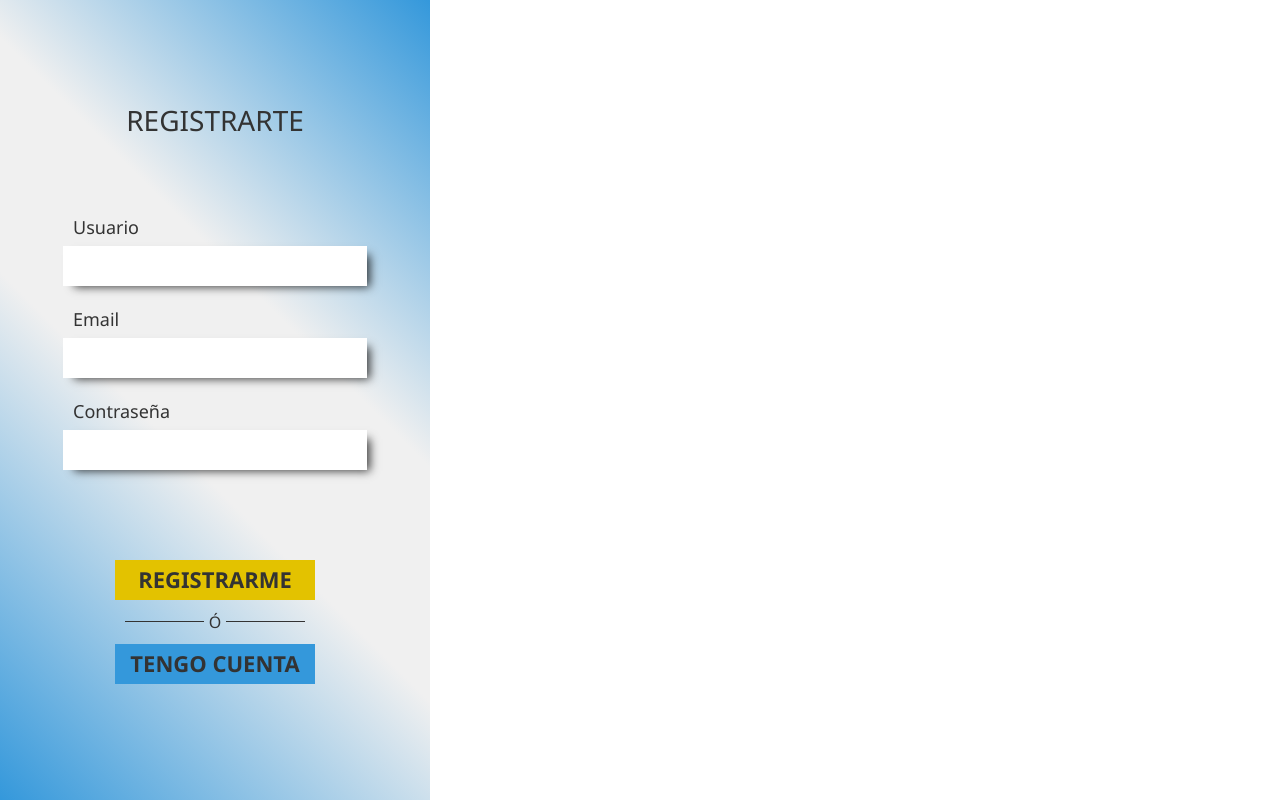
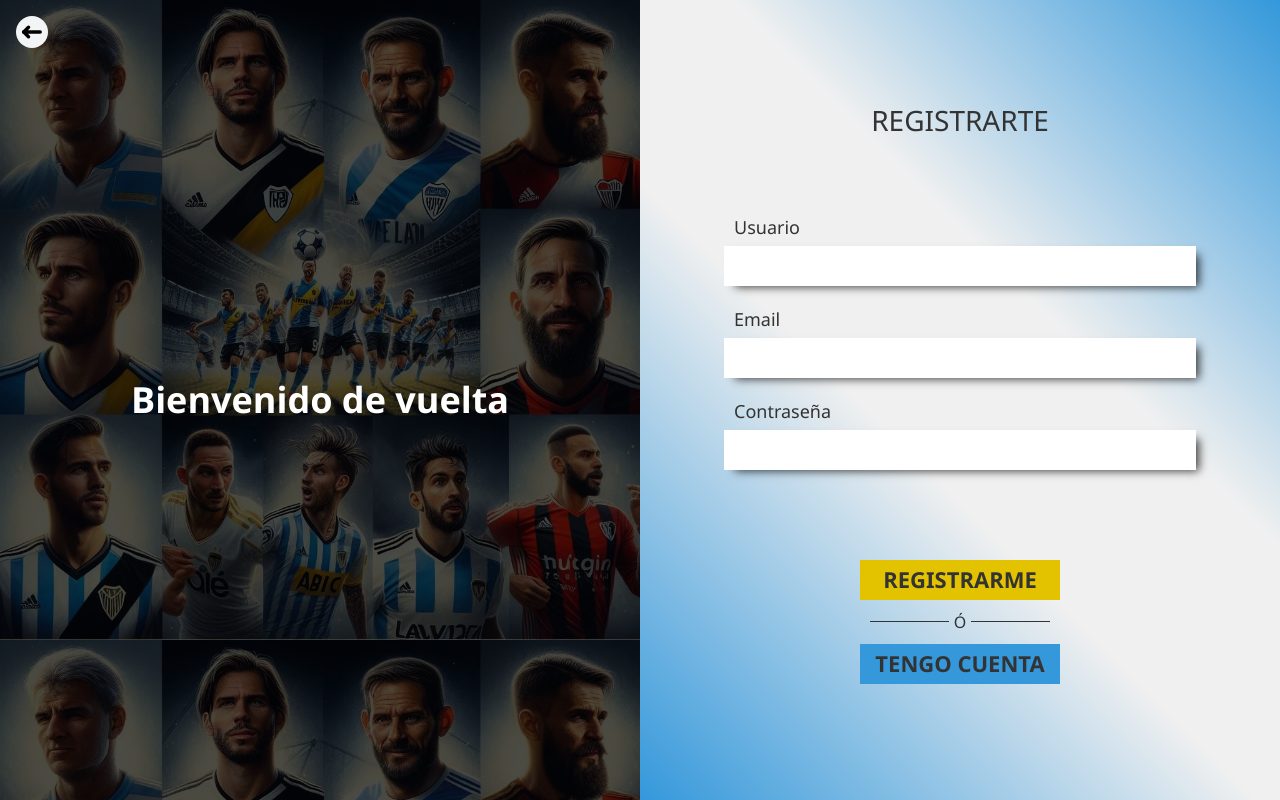
Before and after one commit to No-Country/C15-17-FT-REACT-NODE, a React (Vite) app in the folder Frontend/: page /auth/register in a window 1280 px wide. Built offline with nearby package versions, Linux system fonts and the light colour scheme.

Commit message:
feat: auth ui avanced

```diff
--- a/Frontend/src/App.css
+++ b/Frontend/src/App.css
@@ -109,6 +109,13 @@ form {
   background-color: #333;
 }
 
+@media (min-width: 1024px) {
+  .content{
+    max-width: 100%
+  }
+}
+
+
 
 /* Hero Radial Gradient */
 .bg-radial-white {
--- a/Frontend/src/layouts/AuthLayout.jsx
+++ b/Frontend/src/layouts/AuthLayout.jsx
@@ -1,5 +1,7 @@
 
 import { Navigate, Outlet } from "react-router-dom";
+import { IconArrowLeft } from "../components/icons/IconArrowLeft";
+import { LinkIcon } from "../components/ui/LinkIcon";
 import { useAuth } from "../hooks/useAuth";
 
 export function AuthLayout () {
@@ -7,9 +9,24 @@ export function AuthLayout () {
     const { isAuth } = useAuth()
 
     if(isAuth) return <Navigate to='/' />
+
     return (
-        <main>
-            <Outlet />
+        <main className="h-screen flex">
+
+            <section className="bg-grid-players flex-1 bg-contain relative hidden lg:block">
+                <div className="w-full h-full bg-black/70 flex flex-col items-center justify-center">
+                    <h2 className="text-4xl font-semibold text-white">Bienvenido de vuelta</h2>
+                    <p></p>
+                </div>
+                <LinkIcon href='/' className='absolute top-4 left-4'>
+                    <IconArrowLeft />
+                </LinkIcon>
+            </section>
+            <section className="flex-1">
+
+                <Outlet />
+            </section>
+
         </main>
     )
 }
--- /dev/null
+++ b/Frontend/src/layouts/ProtectedRoutes.jsx
@@ -0,0 +1,15 @@
+import { useAuth } from "../hooks/useAuth"
+import { Navigate } from 'react-router-dom'
+
+export function ProtectedRoutes({ children }) {
+
+  const { isAuth } = useAuth()
+
+  if (!isAuth) return <Navigate to='/auth/login'/>
+
+  return (
+    <>
+        {children}
+    </>
+  )
+}
--- a/Frontend/src/pages/User/PerfilPage.jsx
+++ b/Frontend/src/pages/User/PerfilPage.jsx
@@ -2,16 +2,21 @@ import { TabsList } from '../../components/User/Perfil/Tabs/TabsList'
 import { PinsList } from '../../components/User/Perfil/PinsList'
 import { Actions } from '../../components/User/Perfil/Actions'
 import { LinkButton } from '../../components/UI/LinkButton'
+import { useAuth } from '../../hooks/useAuth'
 
 
 export function PerfilPage () {
+
+
+    const { user } = useAuth()
+
 
     return (
         <section className='w-full flex flex-col items-center pb-12'>
 
             <div className='flex flex-col gap-y-2.5 items-center mb-4'>
                 <img src='https://placehold.co/120x120' className='rounded-full'/>
-                <h3 className='text-3xl font-semibold'>Username</h3>
+                <h3 className='text-3xl font-semibold'>{user.user}</h3>
                 <p className='text-gray-500'>#41234252564</p>
             </div>
 
```
Also changed, not shown: Frontend/src/App.jsx (+4 -4 lines).
